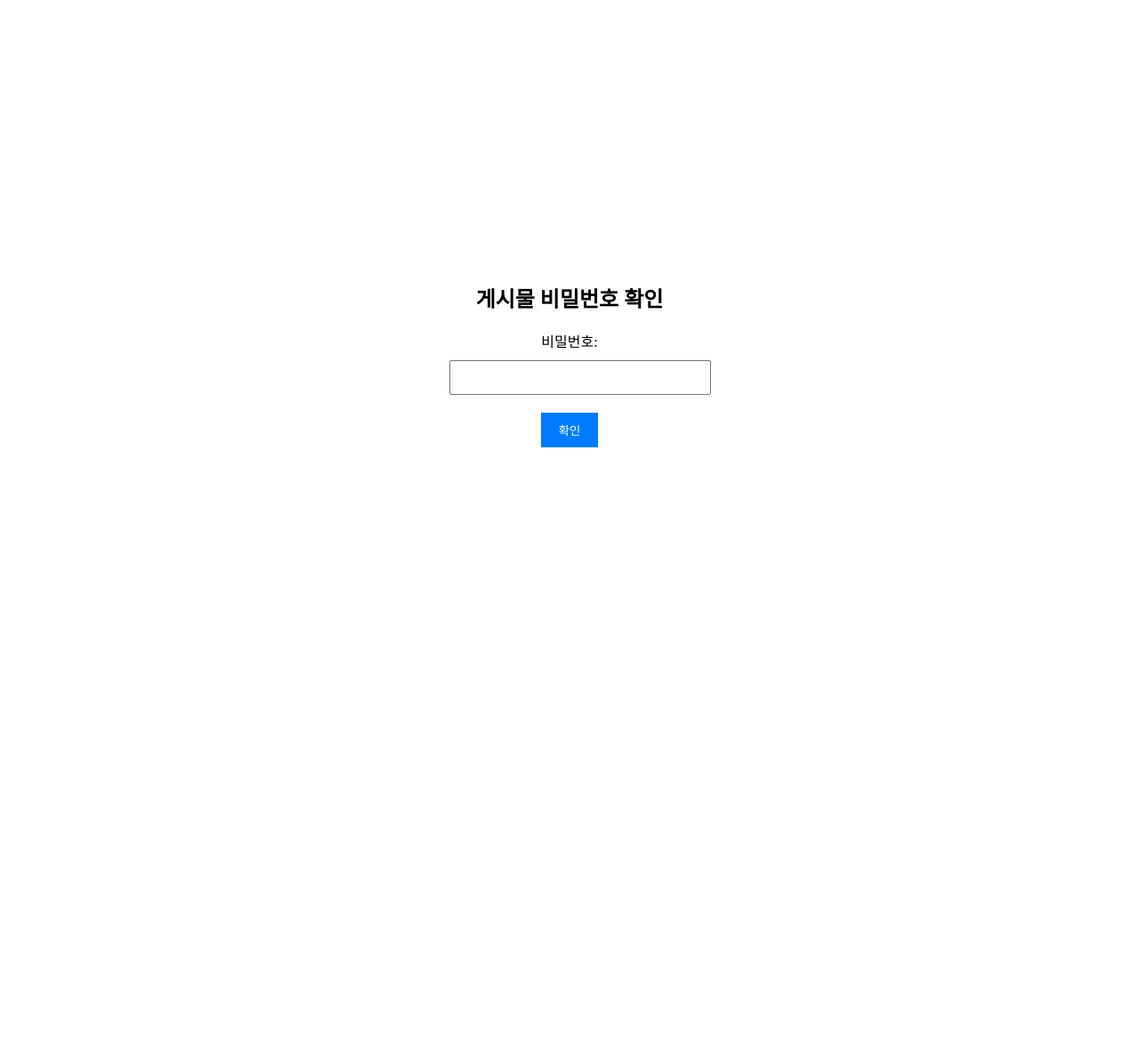
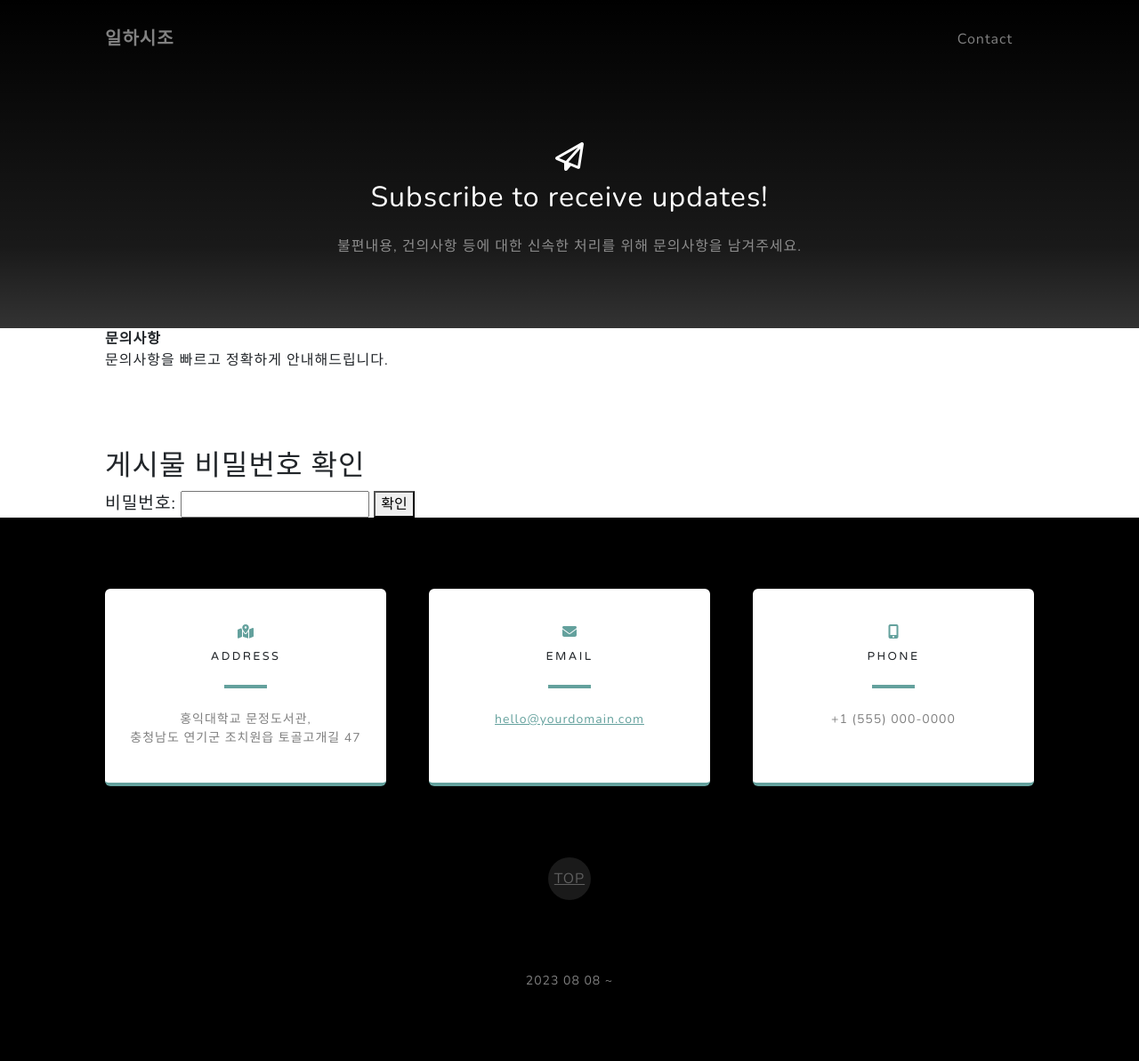
Before and after one commit to JHEEEEEEE/web_study, a Django app: page /contact/32/ in a window 1280 px wide. Shown: the whole page at 89% size. Before the commit the page ends 503 px from the top, so only its background shows below. Run offline with Django 4.2, Linux system fonts and the light colour scheme; data comes from the database, SQL or seed files in the repository; both versions use the stored data as it was after the commit; some libraries are stand-ins or nearby versions.

Commit message:
비밀번호 페이지 수정

```diff
--- a/main/templates/main/post_password.html
+++ b/main/templates/main/post_password.html
@@ -1,59 +1,127 @@
-<!-- main/post_password.html -->
 <!DOCTYPE html>
 <html lang="ko">
+
 <head>
-    <!-- 헤더 내용... -->
+  <meta charset="utf-8">
+  <meta name="keywords" content="문의하기" />
+  <meta name="description" content="불편내용, 건의사항 등에 대한 신속한 처리를 위해 문의사항을 남겨주세요." />
+  <meta name="author" content="일하시조" />
+  <title>문의하기</title>
+  <link rel="icon" type="image/x-icon" href="/static/assets/favicon.ico" />
+  <link rel="stylesheet" href="/static/css.css">
+  <link rel="stylesheet" href="/static/style_forcontact.css">
+  <script src="https://use.fontawesome.com/releases/v6.3.0/js/all.js" crossorigin="anonymous"></script>
+  <link href="https://fonts.googleapis.com/css?family=Varela+Round" rel="stylesheet" />
+  <link
+    href="https://fonts.googleapis.com/css?family=Nunito:200,200i,300,300i,400,400i,600,600i,700,700i,800,800i,900,900i"
+    rel="stylesheet" />
 
-    <style>
-        body {
-            display: flex;
-            flex-direction: column;
-            justify-content: center;
-            align-items: center;
-            min-height: 100vh;
-            margin: 0;
-        }
+</head>
 
-        form {
-            text-align: center;
-        }
+<body id="page-top">
+  <nav class="navbar navbar-expand-lg navbar-light fixed-top" id="mainNav">
+    <div class="container px-4 px-lg-5">
+      <a class="navbar-brand" type='button' onclick="redirect_index()">일하시조</a>
+      <button class="navbar-toggler navbar-toggler-right" type="button" data-bs-toggle="collapse"
+        data-bs-target="#navbarResponsive" aria-controls="navbarResponsive" aria-expanded="false"
+        aria-label="Toggle navigation">
+        Menu
+        <i class="fas fa-bars"></i>
+      </button>
+      <div class="collapse navbar-collapse" id="navbarResponsive">
+        <ul class="navbar-nav ms-auto">
+          <li class="nav-item"><a class="nav-link" type='button' onclick="redirect_contact()">Contact</a></li>
+        </ul>
+      </div>
+    </div>
+  </nav>
 
-        label {
-            display: block;
-            margin-bottom: 10px;
-        }
+  <section class="about-section text-center" id="about">
+    <div class="container px-4 px-lg-5">
+      <div class="row gx-4 gx-lg-5 justify-content-center">
+        <div class="col-lg-8">
+          <i class="far fa-paper-plane fa-2x mb-2 text-white"></i>
+          <h2 class="text-white mb-4">Subscribe to receive updates!</h2>
+          <p class="text-white-50">
+            불편내용, 건의사항 등에 대한 신속한 처리를 위해 문의사항을 남겨주세요.
+          </p>
+        </div>
+      </div>
+    </div>
+  </section>
 
-        input[type="password"] {
-            width: 100%;
-            padding: 10px;
-            margin-bottom: 20px;
-        }
-
-        button[type="submit"] {
-            background-color: #007bff;
-            color: #fff;
-            padding: 10px 20px;
-            border: none;
-            cursor: pointer;
-        }
-
-        .error {
-            color: red;
-        }
-    </style>
-</head>
-<body>
+  <section class="projects-section bg-light" id="projects">
+    <div class="container px-4 px-lg-5">
+      <div class="board_wrap">
+        <div class="board_title">
+          <strong>문의사항</strong>
+          <p>문의사항을 빠르고 정확하게 안내해드립니다.</p>
+        </div>
+        <div class="board_list_wrap">
+          <div class="board_list">
+            <br><br><br>
             <h2>게시물 비밀번호 확인</h2>
             <form method="POST" action="{% url 'posting' post.id %}">
               {% csrf_token %}
-        <label for="password">비밀번호:</label>
+              <label for="password" style="font-size: 1.2rem;">비밀번호:</label>
               <input type="password" name="password" id="password">
               <button type="submit">확인</button>
             </form>
 
             {% if error_message %}
-    <p class="error">{{ error_message }}</p>
+            <p class="error" style="font-size: 1rem;">{{ error_message }}</p>
             {% endif %}
+  </section>
+
+  <section class="contact-section bg-black">
+    <div class="container px-4 px-lg-5">
+      <div class="row gx-4 gx-lg-5">
+        <div class="col-md-4 mb-3 mb-md-0">
+          <div class="card py-4 h-100">
+            <div class="card-body text-center">
+              <i class="fas fa-map-marked-alt text-primary mb-2"></i>
+              <h4 class="text-uppercase m-0">Address</h4>
+              <hr class="my-4 mx-auto" />
+              <div class="small text-black-50">홍익대학교 문정도서관,</div>
+              <div class="small text-black-50">충청남도 연기군 조치원읍 토골고개길 47</div>
+            </div>
+          </div>
+        </div>
+        <div class="col-md-4 mb-3 mb-md-0">
+          <div class="card py-4 h-100">
+            <div class="card-body text-center">
+              <i class="fas fa-envelope text-primary mb-2"></i>
+              <h4 class="text-uppercase m-0">Email</h4>
+              <hr class="my-4 mx-auto" />
+              <div class="small text-black-50"><a href="#!">hello@yourdomain.com</a></div>
+            </div>
+          </div>
+        </div>
+        <div class="col-md-4 mb-3 mb-md-0">
+          <div class="card py-4 h-100">
+            <div class="card-body text-center">
+              <i class="fas fa-mobile-alt text-primary mb-2"></i>
+              <h4 class="text-uppercase m-0">Phone</h4>
+              <hr class="my-4 mx-auto" />
+              <div class="small text-black-50">+1 (555) 000-0000</div>
+            </div>
+          </div>
+        </div>
+      </div>
+      <div class="social d-flex justify-content-center">
+        <a class="mx-2" href="#page-top">TOP<i class=""></i></a>
+      </div>
+    </div>
+  </section>
+
+  <footer class="footer bg-black small text-center text-white-50">
+    <div class="container px-4 px-lg-5">2023 08 08 ~ </div>
+  </footer>
+
+  <script src="https://cdn.jsdelivr.net/npm/bootstrap@5.2.3/dist/js/bootstrap.bundle.min.js"></script>
+  <script src="https://cdn.startbootstrap.com/sb-forms-latest.js"></script>
+  <script src="/static/scripts.js"></script>
+  <script type="text/javascript" src="/static/redirect.js"></script>
 </body>
 
 </html>
```
Also changed, not shown: db.sqlite3. Lines whose indentation alone changed are shown as unchanged.
